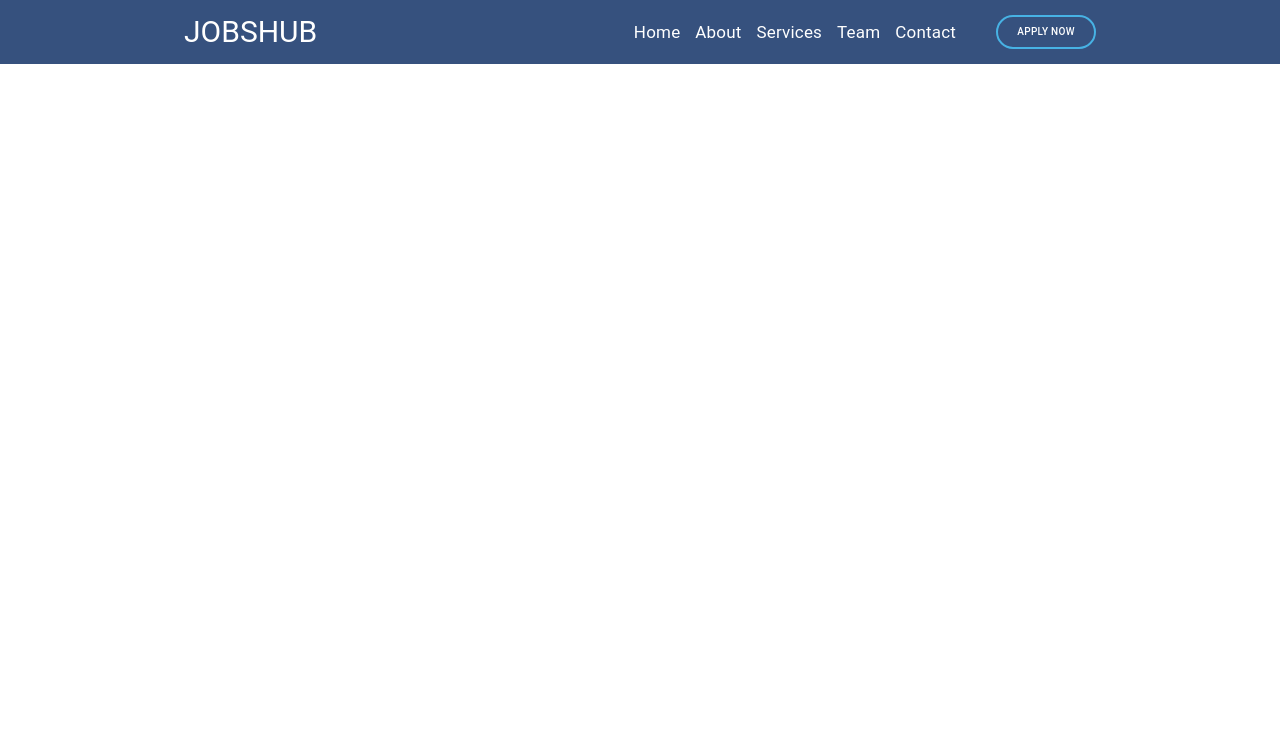
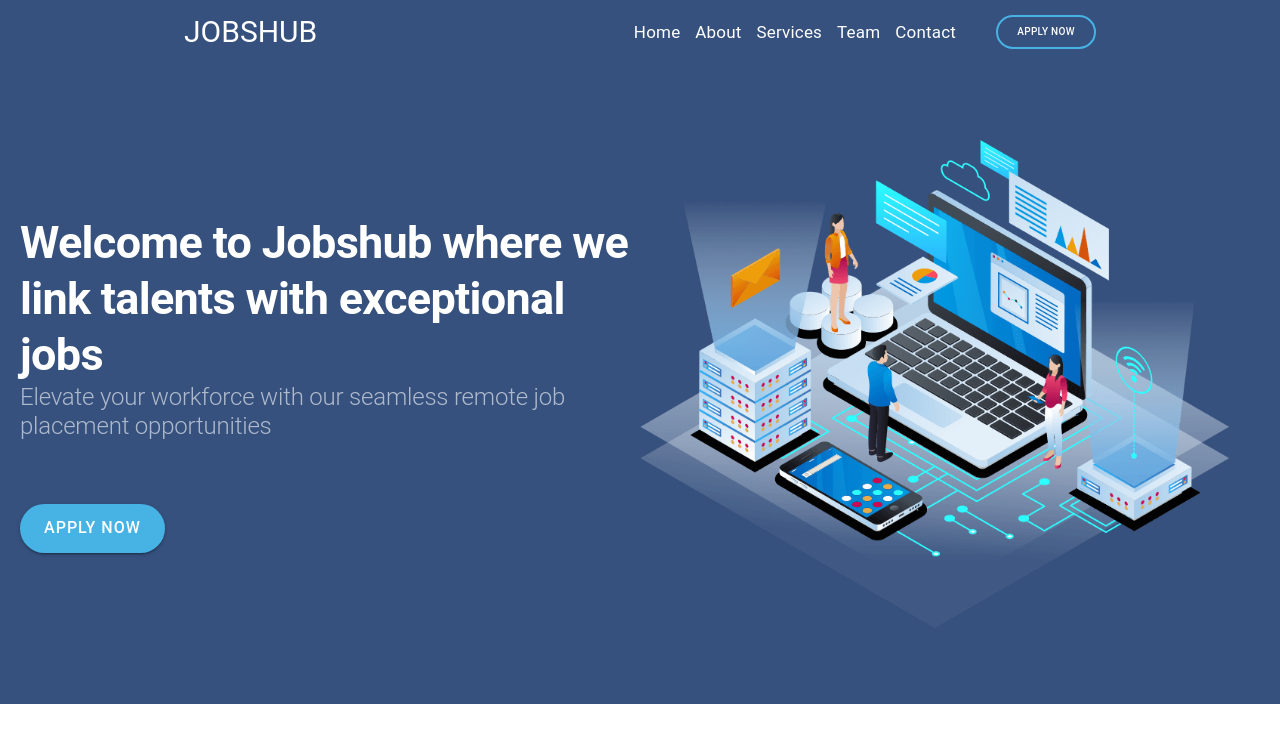
Before and after one commit to mubeejoy12/jobshube, a React (Vite) app: page / in a window 1280 px wide. Shown: the top 742 px of the page. Built offline with nearby package versions, Linux system fonts and the light colour scheme.

Commit message:
adding Hero component to Home page and added a box to space the navbar from hero component.

```diff
--- a/src/pages/Home.jsx
+++ b/src/pages/Home.jsx
@@ -1,11 +1,14 @@
 import React from "react";
 import Navbar from "../components/Navbar";
 import { Box } from "@mui/material";
+import Hero from "../components/Hero";
 
 const Home = () => {
   return (
     <Box>
       <Navbar />
+      <Box sx={{ height: '64px', background: "#36517e" }} /> {/* Spacer for Navbar */}
+      <Hero/>
     </Box>
   );
 };
```
